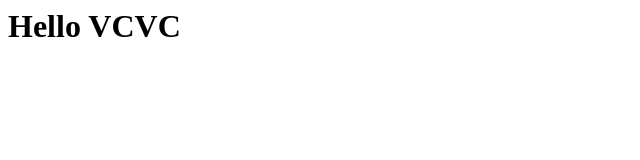
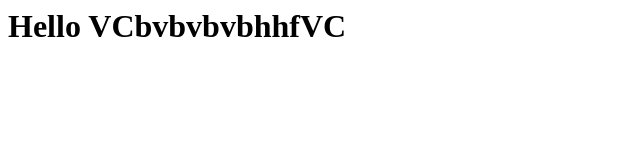
Before and after one commit to Git-Cours/xx-wrapper, a plain HTML site: page index.html in a window 1280 px wide. Shown: the whole page, without its empty margins (0-640 px from the left). Drawn offline with Linux system fonts and the light colour scheme.

Commit message:
Update index.html

```diff
--- a/index.html
+++ b/index.html
@@ -1 +1 @@
-<h1>Hello VCVC</h1>
+<h1>Hello VCbvbvbvbhhfVC</h1>
```
